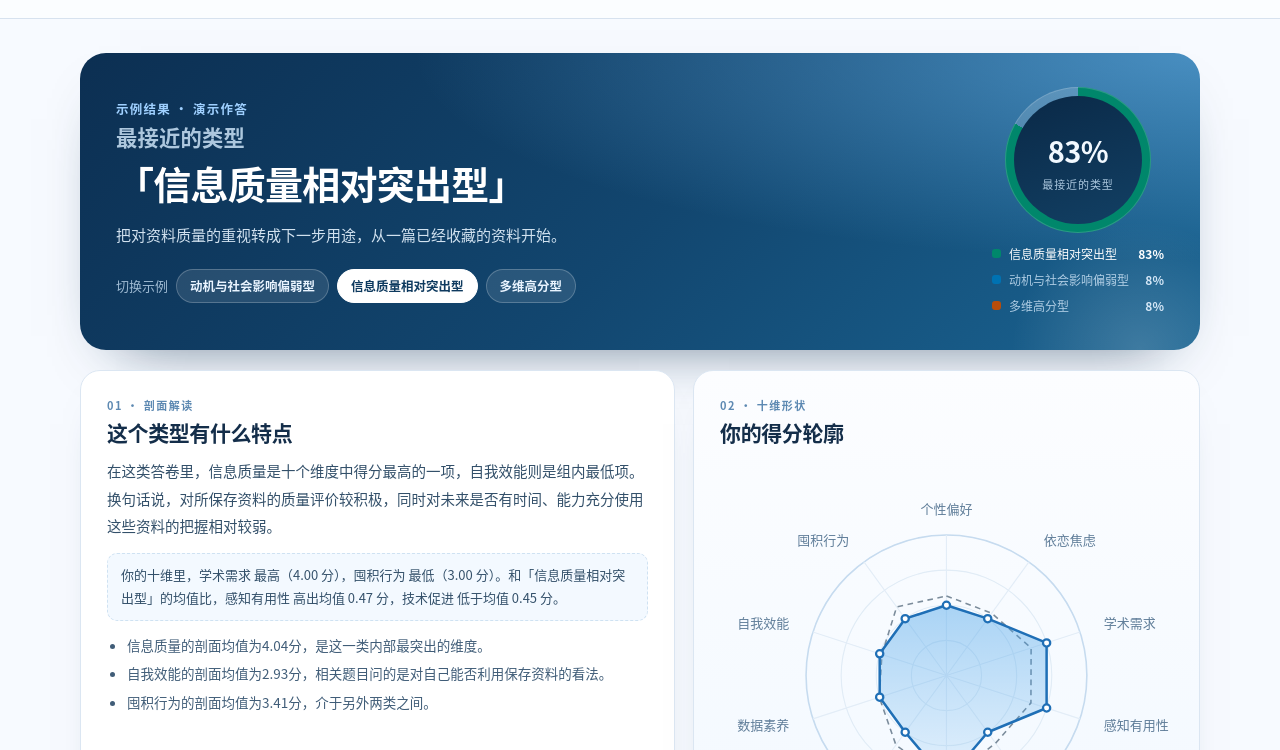
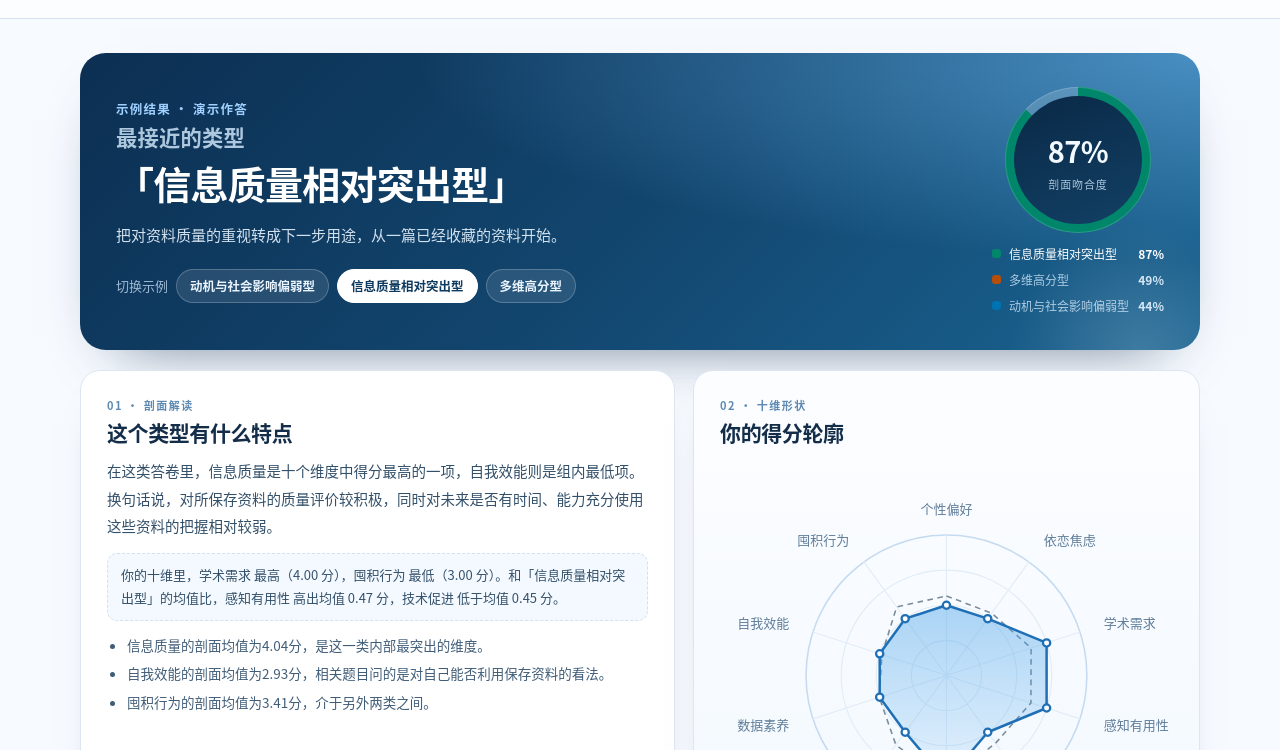
Before and after one commit to yaofzu/academic-material-quiz, a plain HTML site: page index.html in a window 1280 px wide. Both pictures are taken after a click on the button "查看示例结果". Shown: the part 50-800 px from the top of the page. Drawn offline with Linux system fonts and the light colour scheme.

Commit message:
Add files via upload

```diff
--- a/index.html
+++ b/index.html
@@ -387,7 +387,7 @@ progress::-moz-progress-bar { background: var(--blue); }
       </details>
 
       <details class="result-details">
-        <summary>查看与三个剖面的匹配程度</summary>
+        <summary>查看与三个剖面的吻合度</summary>
         <div id="matches" class="match-list"></div>
         <p id="match-note" class="muted match-note"></p>
       </details>
@@ -567,13 +567,25 @@ progress::-moz-progress-bar { background: var(--blue); }
     };
   }
 
+  // 逐维契合度的平均值：每个维度与该类均值的贴合程度取平均，三类互不影响，
+  // 因此同一份作答会得到三个独立的数值，不同作答之间差异也明显。
+  function fits(scores) {
+    const scoreZ = standardize(scores);
+    return meansZ.map(means => {
+      const perDimension = means.map((meanZ, i) => (
+        Math.exp(-0.5 * ((scoreZ[i] - meanZ) ** 2) / model.variance[i])
+      ));
+      return perDimension.reduce((sum, value) => sum + value, 0) / perDimension.length;
+    });
+  }
+
   function profileMeans(typeId) {
     const index = types.findIndex(type => type.id === typeId);
     if (index < 0) return null;
     return Object.fromEntries(groups.map(({ id }, dimension) => [id, model.means[index][dimension]]));
   }
 
-  window.QuizModel = { items, groups, types, evaluate, posterior, profileMeans };
+  window.QuizModel = { items, groups, types, evaluate, posterior, profileMeans, fits };
 })();
 
 </script>
@@ -1054,21 +1066,28 @@ window.QuizFeedback = {
     return (score.min + score.max) / 2;
   }
 
-  // 原始后验概率常出现 0/1 饱和，这里做温和软化，只用于并列展示三类的相对接近程度。
-  function softenShares(probabilities) {
-    const raw = probabilities.map(item => Math.pow(Math.max((item.min + item.max) / 2, 0.0001), 0.25));
-    const total = raw.reduce((sum, value) => sum + value, 0) || 1;
-    return probabilities
-      .map((item, index) => ({ ...item, share: raw[index] / total }))
-      .sort((a, b) => b.share - a.share);
+  // 每个类型与这份剖面的逐维吻合度（0–1 之间，三类各自独立，不必相加为 100）。
+  function typeFits(result) {
+    const mids = result.scores.map(score => midScore(score));
+    const values = model.fits(mids);
+    return model.types
+      .map((type, index) => ({
+        id: type.id,
+        name: type.name,
+        color: type.color,
+        fit: Number.isFinite(values[index]) ? values[index] : 0,
+      }))
+      .sort((a, b) => b.fit - a.fit);
   }
+
+  const fitText = value => `${Math.min(99, Math.max(1, Math.round(value * 100)))}%`;
 
   function renderGauge(result) {
     const host = get('hero-gauge');
     if (!host) return;
     const hero = get('result').querySelector('.result-hero');
-    const shares = result.probabilities.length ? softenShares(result.probabilities) : [];
-    const top = shares[0];
+    const fits = typeFits(result);
+    const top = fits.find(item => item.id === result.topType) || fits[0];
     if (!top) {
       host.hidden = true;
       host.replaceChildren();
@@ -1077,20 +1096,18 @@ window.QuizFeedback = {
     }
     host.hidden = false;
     if (hero) hero.classList.remove('no-gauge');
-    const type = model.types.find(record => record.id === top.id);
     const ring = make('div', undefined, 'gauge-ring');
-    ring.style.setProperty('--angle', `${Math.round(top.share * 360)}deg`);
-    ring.style.setProperty('--tint', type ? type.color : '#7cc6ff');
+    ring.style.setProperty('--angle', `${Math.round(top.fit * 360)}deg`);
+    ring.style.setProperty('--tint', top.color || '#7cc6ff');
     const inner = make('div', undefined, 'gauge-inner');
-    inner.append(make('span', percent(top.share), 'gauge-value'), make('span', '最接近的类型', 'gauge-label'));
+    inner.append(make('span', fitText(top.fit), 'gauge-value'), make('span', '剖面吻合度', 'gauge-label'));
     ring.append(inner);
     const list = make('div', undefined, 'gauge-list');
-    shares.forEach(item => {
-      const record = model.types.find(entry => entry.id === item.id);
+    [top, ...fits.filter(item => item !== top)].forEach(item => {
       const row = make('div', '', item.id === top.id ? 'gauge-item is-top' : 'gauge-item');
       const dot = make('i');
-      dot.style.background = record ? record.color : '#7cc6ff';
-      row.append(dot, make('span', record ? record.name : item.id), make('b', percent(item.share)));
+      dot.style.background = item.color;
+      row.append(dot, make('span', item.name), make('b', fitText(item.fit)));
       list.append(row);
     });
     host.replaceChildren(ring, list);
@@ -1247,18 +1264,19 @@ window.QuizFeedback = {
   }
 
   function renderMatch(result) {
-    return softenShares(result.probabilities).map(item => {
-      const type = model.types.find(record => record.id === item.id);
+    const fits = typeFits(result);
+    const top = fits.find(item => item.id === result.topType) || fits[0];
+    return [top, ...fits.filter(item => item !== top)].map(item => {
       const row = make('div', undefined, 'match-row');
       const line = make('p');
-      line.append(make('strong', type.name));
+      line.append(make('strong', item.name));
       if (item.id === result.topType) line.append(make('span', '最接近', 'match-badge'));
-      line.append(make('span', percent(item.share)));
+      line.append(make('span', fitText(item.fit)));
       const meter = make('div', undefined, 'match-meter');
       meter.setAttribute('aria-hidden', 'true');
-      meter.style.setProperty('--tint', type.color);
+      meter.style.setProperty('--tint', item.color);
       const solid = make('span');
-      solid.style.width = `${item.share * 100}%`;
+      solid.style.width = `${Math.min(100, item.fit * 100)}%`;
       meter.append(solid);
       row.append(line, meter);
       return row;
@@ -1357,7 +1375,7 @@ window.QuizFeedback = {
     renderPlan(buildPersonalPlan(result) || content.plan);
     renderSampleTypes(sampleType);
     get('matches').replaceChildren(...renderMatch(result));
-    get('match-note').textContent = '三类匹配度按作答剖面与类型均值的接近程度换算，并做了软化处理，三项相加为 100%，用于比较相对接近程度，不作概率判断。';
+    get('match-note').textContent = '吻合度＝十个维度与你所得分的平均贴合程度，三类各自独立计算，不必相加为 100%，会随每份作答变化；类型与建议仍取吻合度最高的一类。';
     get('dimension-scores').replaceChildren(...result.scores.map(score => {
       const row = make('div', undefined, 'dim-bar');
       const track = make('div', undefined, 'dim-track');
```
